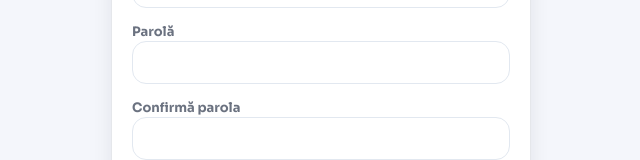
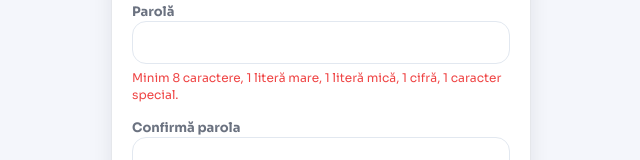
Before and after one commit to gabrielivadariu/livadai-web, a Next.js app: page /register in a window 1280 px wide. Shown: the part 354-514 px from the top of the page, without its empty margins (319-959 px from the left). Built offline with nearby package versions, Linux system fonts and the light colour scheme; no server answers.

Commit message:
feat(web): add password strength validation

```diff
--- a/app/(auth)/auth.module.css
+++ b/app/(auth)/auth.module.css
@@ -33,6 +33,20 @@
 
 .field {
   margin-bottom: 12px;
+}
+
+.hint {
+  margin-top: 6px;
+  font-size: 12px;
+  line-height: 1.4;
+}
+
+.hintOk {
+  color: #0ba7bd;
+}
+
+.hintWarn {
+  color: #ef4444;
 }
 
 .label {
--- a/app/(auth)/register/page.tsx
+++ b/app/(auth)/register/page.tsx
@@ -39,6 +39,8 @@ export default function RegisterPage() {
   const [success, setSuccess] = useState("");
   const [step, setStep] = useState<"register" | "verify">("register");
   const [code, setCode] = useState("");
+  const isPasswordValid = /^(?=.*[a-z])(?=.*[A-Z])(?=.*\d)(?=.*[^A-Za-z0-9]).{8,}$/.test(password);
+  const canSubmit = termsChecked && isPasswordValid && password === confirmPassword;
 
   const onSubmit = async (e: React.FormEvent) => {
     e.preventDefault();
@@ -148,6 +150,9 @@ export default function RegisterPage() {
           <div className={styles.field}>
             <label className={styles.label}>{t("register_password")}</label>
             <input className="input" type="password" value={password} onChange={(e) => setPassword(e.target.value)} required />
+            <div className={`${styles.hint} ${isPasswordValid ? styles.hintOk : styles.hintWarn}`}>
+              {t("password_rules")}
+            </div>
           </div>
           <div className={styles.field}>
             <label className={styles.label}>{t("register_password_confirm")}</label>
@@ -196,7 +201,7 @@ export default function RegisterPage() {
               <div style={{ color: "#0ba7bd", marginBottom: 8, textAlign: "center" }}>{success}</div>
             ) : null}
             {error ? <div className={styles.error}>{error}</div> : null}
-            <button className="button" type="submit">
+            <button className="button" type="submit" disabled={!canSubmit}>
               {t("register_button")}
             </button>
           </form>
--- a/lib/i18n.ts
+++ b/lib/i18n.ts
@@ -99,6 +99,7 @@ const messages: Record<Lang, Messages> = {
     register_phone: "Telefon",
     register_password: "Parolă",
     register_password_confirm: "Confirmă parola",
+    password_rules: "Minim 8 caractere, 1 literă mare, 1 literă mică, 1 cifră, 1 caracter special.",
     register_role: "Rol",
     register_role_explorer: "Explorator",
     register_role_host: "Gazdă",
@@ -581,6 +582,7 @@ const messages: Record<Lang, Messages> = {
     register_phone: "Phone",
     register_password: "Password",
     register_password_confirm: "Confirm password",
+    password_rules: "Minimum 8 characters, 1 uppercase, 1 lowercase, 1 number, 1 special character.",
     register_role: "Role",
     register_role_explorer: "Explorer",
     register_role_host: "Host",
```
